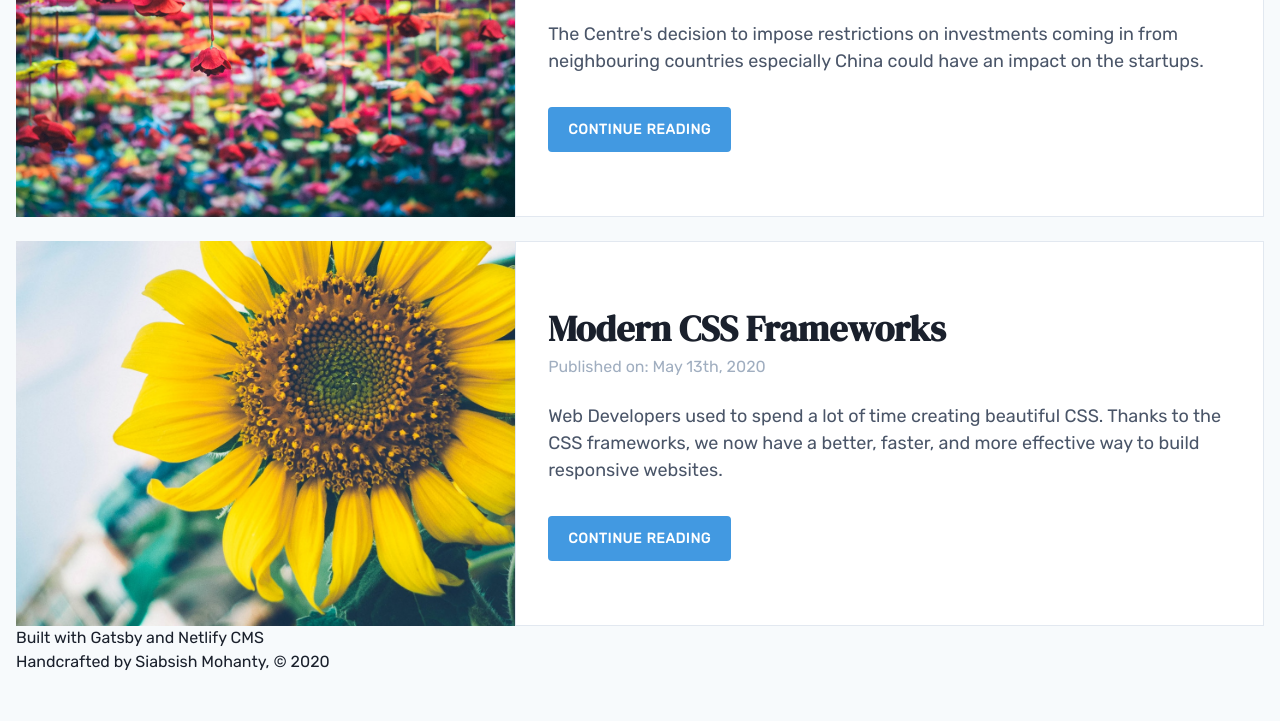
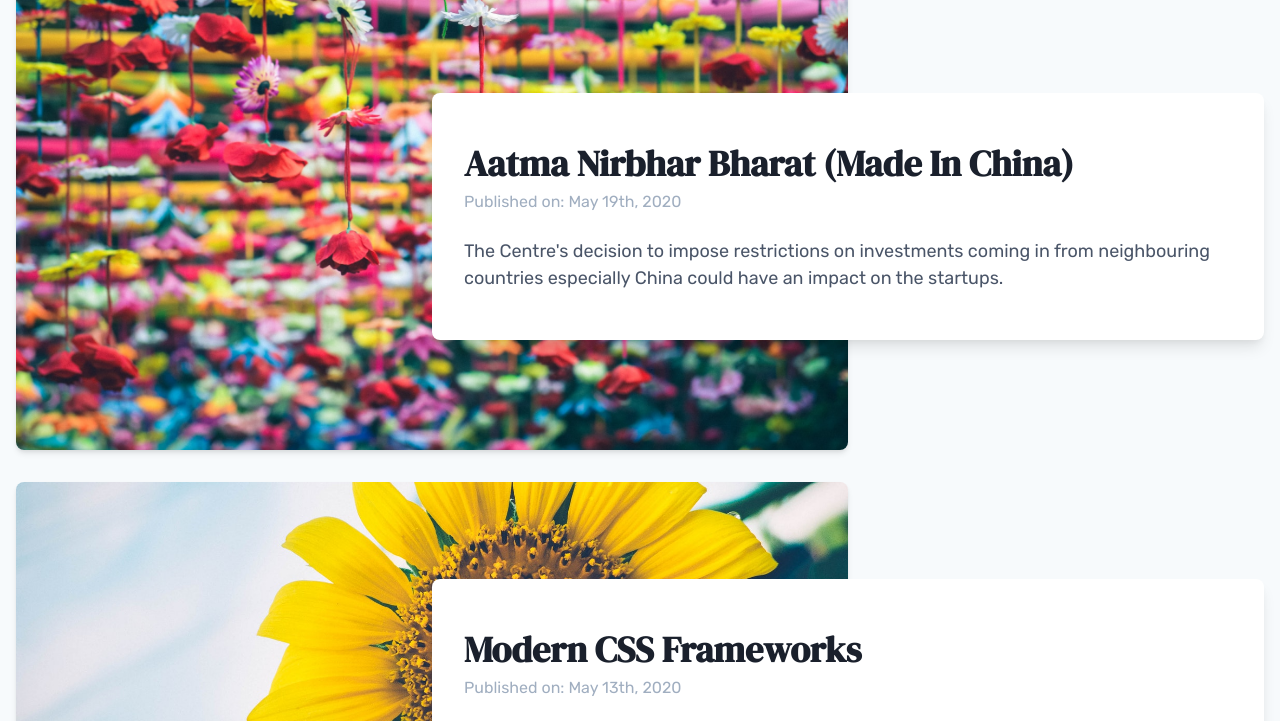
Before and after one commit to sibasishm/my-blog, a Gatsby site: page /blog in a window 1280 px wide. Shown: the part 712-1433 px from the top of the page. Before the commit the page ends 1386 px from the top, so only its background shows below. Built offline with nearby package versions, Linux system fonts and the light colour scheme; Gatsby itself is replaced by a stand-in of ours.

Commit message:
grid layout for blog cards

```diff
--- a/src/components/Card.js
+++ b/src/components/Card.js
@@ -3,23 +3,26 @@ import Image from 'gatsby-image';
 
 const Card = ({ title, summary, publishedDate, banner, link }) => {
 	return (
-		<div className="flex">
+		<div className="grid grid-cols-1 lg:grid-cols-12 lg:grid-rows-1 items-center mt-8">
+			<div className="hidden lg:block col-start-1 col-span-8 row-start-1">
 				<Image
 					sizes={{
 						...banner.childImageSharp.fluid,
-					aspectRatio: 21 / 9
+						aspectRatio: 16 / 9
 					}}
-				className="hidden lg:block lg:w-2/5 object-cover"
+					className="rounded-lg shadow-md"
 				/>
-			<div className="bg-white border rounded-lg overflow-hidden lg:w-3/5 lg:rounded-none">
+			</div>
 			<Image
 				sizes={{
 					...banner.childImageSharp.fluid,
-						aspectRatio: 3 / 2
+					aspectRatio: 16 / 9
 				}}
-					className="lg:hidden object-cover"
+				className="lg:hidden rounded-lg shadow-md"
 			/>
-				<div className="px-4 py-6 lg:px-8 lg:py-16">
+			<div className="relative px-4 md:px-8 -mt-20 lg:p-0 lg:m-0 lg:col-start-5 lg:col-span-8 lg:row-start-1">
+				<div className="bg-white p-4 md:p-8 lg:py-12 rounded-lg shadow-lg">
+					<a href={`/blog/${link}`}>
 						<h3 className="text-2xl font-semibold leading-tight lg:text-4xl">
 							{title}
 						</h3>
@@ -29,11 +32,7 @@ const Card = ({ title, summary, publishedDate, banner, link }) => {
 						<p className="mt-2 lg:mt-6 text-gray-700 lg:text-lg">
 							{summary}
 						</p>
-					<div className="mt-4 lg:mt-8">
-						<a className="btn btn-blue" href={`/blog/${link}`}>
-							Continue Reading
 					</a>
-					</div>
 				</div>
 			</div>
 		</div>
--- a/src/pages/blog.js
+++ b/src/pages/blog.js
@@ -43,7 +43,7 @@ const Blog = () => {
 		<Layout>
 			<Head title="Blog" />
 			<h1>This is my blog page.</h1>
-			<section className="grid gap-4 grid-cols-1 lg:gap-6">
+			<section>
 				{blogs.map(({ node: { id, frontmatter, fields } }) => (
 					<Card key={id} link={fields.slug} {...frontmatter} />
 				))}
```
Lines whose indentation alone changed are shown as unchanged.
